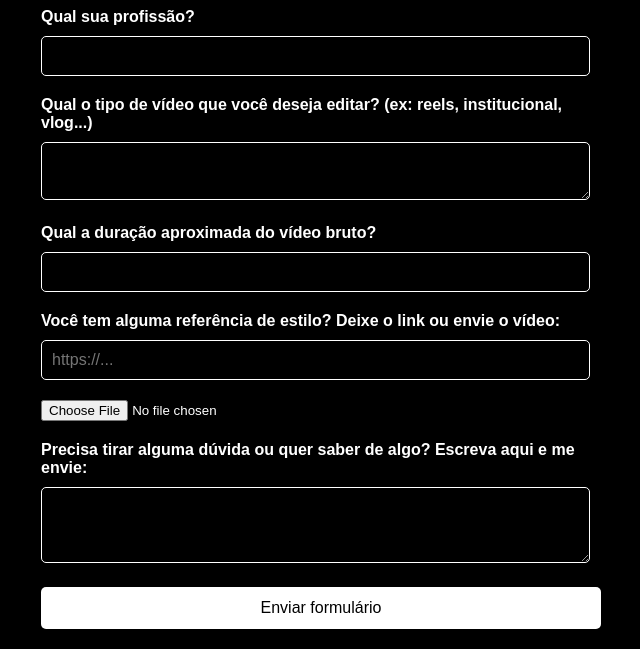
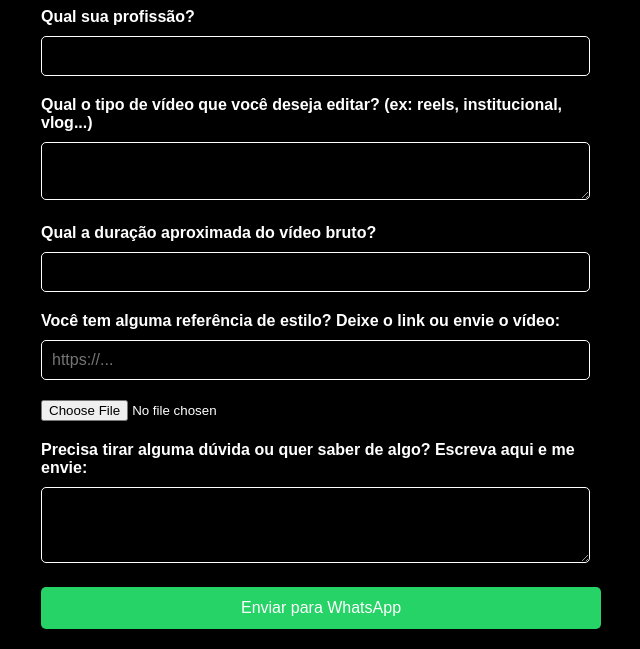
Before and after one commit to willamedit/soliciteumaedi-o, a plain HTML site: page index.html in a window 1280 px wide. Shown: the part 462-1111 px from the top of the page, without its empty margins (319-959 px from the left). Drawn offline with Linux system fonts and the light colour scheme.

Commit message:
Add files via upload

```diff
--- a/index.html
+++ b/index.html
@@ -55,8 +55,8 @@
     }
 
     button {
-      background-color: #fff;
-      color: #000;
+      background-color: #25D366;
+      color: #fff;
       padding: 12px 20px;
       border: none;
       border-radius: 5px;
@@ -66,7 +66,7 @@
     }
 
     button:hover {
-      background-color: #ccc;
+      background-color: #1ebd5b;
     }
   </style>
 </head>
@@ -92,7 +92,7 @@
       <label for="duvida">Precisa tirar alguma dúvida ou quer saber de algo? Escreva aqui e me envie:</label>
       <textarea id="duvida" name="duvida" rows="3"></textarea>
 
-      <button type="submit">Enviar formulário</button>
+      <button type="submit">Enviar para WhatsApp</button>
     </form>
   </div>
 
```
